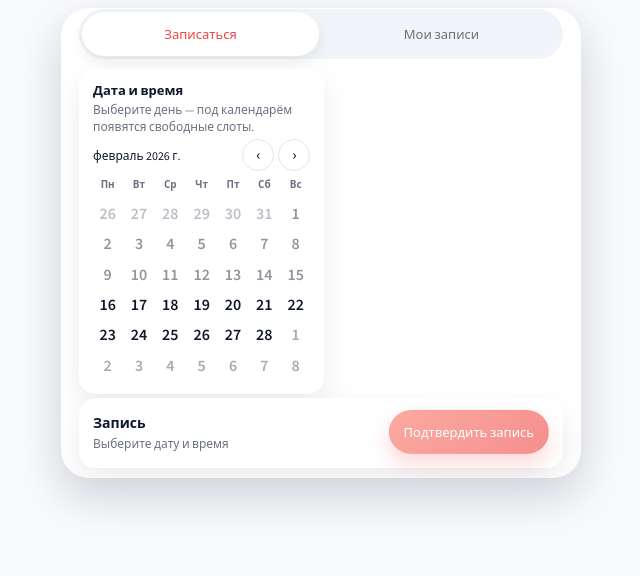
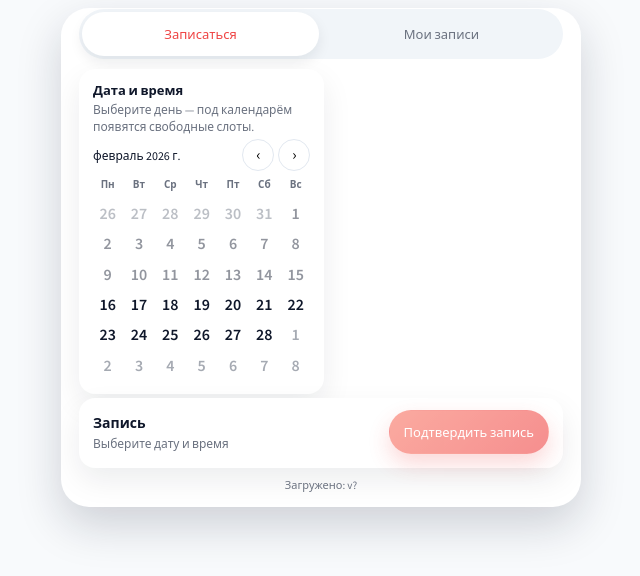
Before and after one commit to gaus-1/i_make_nails, a website built with Vite: page frontend/index.html in a window 1280 px wide. Shown: the whole page, without its empty margins (319-959 px from the left). Built offline with nearby package versions, Linux system fonts and the light colour scheme; files whose address does not match are found by name.

Commit message:
feat: show loaded version in miniapp footer for cache debugging

```diff
--- a/frontend/src/main.ts
+++ b/frontend/src/main.ts
@@ -143,6 +143,12 @@ function render(): void {
     renderClient(shell, render)
   }
 
+  const v = new URLSearchParams(window.location.search).get('v') ?? '?'
+  const footer = document.createElement('div')
+  footer.className = 'shell__version'
+  footer.textContent = `Загружено: v${v}`
+  shell.appendChild(footer)
+
   app.appendChild(shell)
 }
 
--- a/frontend/src/style.css
+++ b/frontend/src/style.css
@@ -99,6 +99,14 @@ body {
 .shell__header > .shell__pill {
   flex: 1 1 auto;
   min-width: 0;
+}
+
+.shell__version {
+  margin-top: auto;
+  padding: 4px 8px;
+  font-size: 11px;
+  color: var(--text-muted, #888);
+  text-align: center;
 }
 
 .shell__pill {
```
